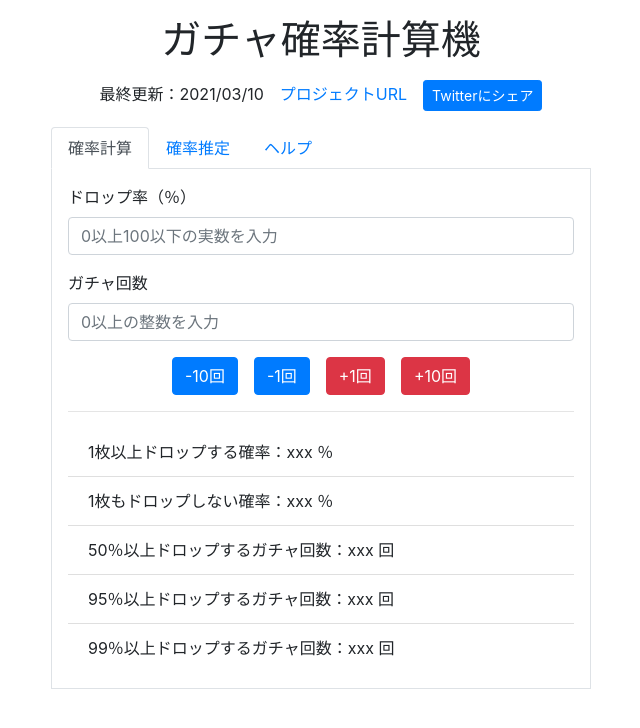
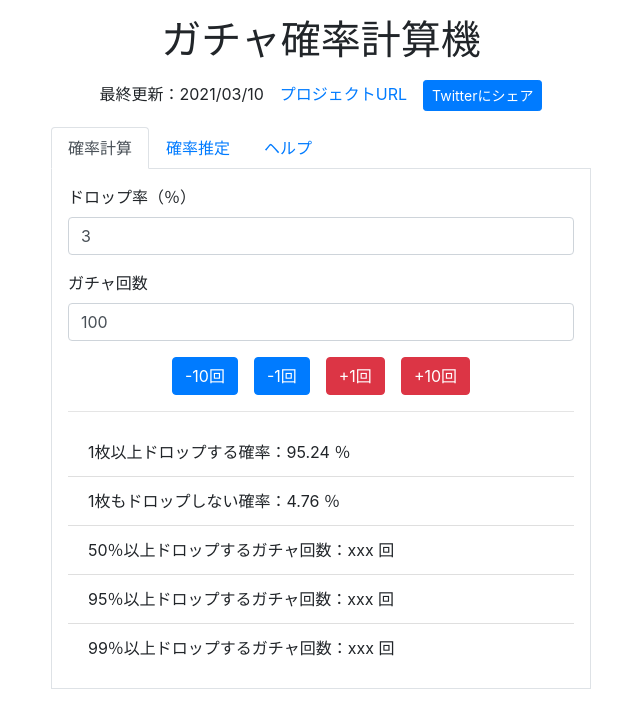
Before and after one commit to YSRKEN/CalcGachaProbTool, a React (Create React App) app in the folder gacha-prob-calculator/: page / in a window 1280 px wide. Shown: the top 728 px of the page, without its empty margins (319-959 px from the left). Built offline with nearby package versions, Linux system fonts and the light colour scheme.

Commit message:
[add] 1枚以上ドロップする確率、1枚もドロップしない確率を算出し、表示するようにした

```diff
--- a/gacha-prob-calculator/src/App.tsx
+++ b/gacha-prob-calculator/src/App.tsx
@@ -4,6 +4,7 @@ import { Col, Container, Row, Tab, Tabs } from 'react-bootstrap';
 import Title from './container/Title';
 import AppInfo from './container/AppInfo';
 import CalcProb from './container/CalcProb';
+import { CalcProbContext, useCalcProbStore } from './store/CalcProbStore';
 
 const App: React.FC = () => {
   return (
@@ -22,7 +23,9 @@ const App: React.FC = () => {
         <Col md={6}>
           <Tabs defaultActiveKey="calc" id="main-tab">
             <Tab className="border-bottom border-left border-right p-3" eventKey="calc" title="確率計算">
-              <CalcProb />
+              <CalcProbContext.Provider value={useCalcProbStore()}>
+                <CalcProb />
+              </CalcProbContext.Provider>
             </Tab>
             <Tab className="border-bottom border-left border-right p-3" eventKey="test" title="確率推定">
               bbb
--- a/gacha-prob-calculator/src/container/CalcProb.tsx
+++ b/gacha-prob-calculator/src/container/CalcProb.tsx
@@ -1,24 +1,22 @@
-import Decimal from 'decimal.js';
-import React from 'react';
+import React, { ChangeEvent, useContext } from 'react';
 import { Button, Form, ListGroup } from 'react-bootstrap';
+import { CalcProbContext } from '../store/CalcProbStore';
 
 const CalcProb: React.FC = () => {
-  const xPer = new Decimal('3');
-  const x = xPer.div(100);
-  const n = 100;
-  const ONE = new Decimal(1);
-  const prob = ONE.minus(ONE.minus(x).pow(n));
-  const probPer = prob.mul(100);
-  console.log(`ドロップ率${xPer.toString()}％、ガチャ回数${n}回⇒1枚以上ドロップ率${probPer.toFixed(1)}％`);
+  const { dropPer, gachaCount, anyDropPer, notDropPer, dispatch } = useContext(CalcProbContext);
 
   return <Form>
     <Form.Group>
       <Form.Label>ドロップ率（％）</Form.Label>
-      <Form.Control placeholder="0以上100以下の実数を入力" />
+      <Form.Control placeholder="0以上100以下の実数を入力" value={dropPer} onChange={(e: ChangeEvent<HTMLInputElement>) => {
+        dispatch({ type: 'setDropPer', message: e.currentTarget.value });
+      }} />
     </Form.Group>
     <Form.Group>
       <Form.Label>ガチャ回数</Form.Label>
-      <Form.Control placeholder="0以上の整数を入力" />
+      <Form.Control placeholder="0以上の整数を入力" value={gachaCount} onChange={(e: ChangeEvent<HTMLInputElement>) => {
+        dispatch({ type: 'setGachaCount', message: e.currentTarget.value });
+      }} />
     </Form.Group>
     <Form.Group className="d-none d-sm-block text-center">
       <Button className="mr-3">-10回</Button>
@@ -34,8 +32,8 @@ const CalcProb: React.FC = () => {
     </Form.Group>
     <hr />
     <ListGroup className="d-none d-sm-block" variant="flush">
-      <ListGroup.Item>1枚以上ドロップする確率：xxx ％</ListGroup.Item>
-      <ListGroup.Item>1枚もドロップしない確率：xxx ％</ListGroup.Item>
+      <ListGroup.Item>1枚以上ドロップする確率：{anyDropPer} ％</ListGroup.Item>
+      <ListGroup.Item>1枚もドロップしない確率：{notDropPer} ％</ListGroup.Item>
       <ListGroup.Item>50％以上ドロップするガチャ回数：xxx 回</ListGroup.Item>
       <ListGroup.Item>95％以上ドロップするガチャ回数：xxx 回</ListGroup.Item>
       <ListGroup.Item>99％以上ドロップするガチャ回数：xxx 回</ListGroup.Item>
--- /dev/null
+++ b/gacha-prob-calculator/src/store/CalcProbStore.ts
@@ -0,0 +1,60 @@
+import { createContext, useEffect, useState } from "react";
+import Decimal from 'decimal.js';
+
+type ActionType = 'setDropPer' | 'setGachaCount';
+
+interface Action {
+  type: ActionType;
+  message?: string;
+}
+
+interface CalcProbStore {
+  dropPer: string;
+  gachaCount: string;
+  anyDropPer: string;
+  notDropPer: string;
+  dispatch: (action: Action) => void;
+}
+
+export const useCalcProbStore = (): CalcProbStore => {
+  const [dropPer, setDropPer] = useState('3');
+  const [gachaCount, setGachaCount] = useState('100');
+  const [anyDropPer, setAnyDropPer] = useState('');
+  const [notDropPer, setNotDropPer] = useState('');
+
+  useEffect(() => {
+    try {
+      const xPer = new Decimal(dropPer);
+      const x = xPer.div(100);
+      const n = new Decimal(gachaCount).round();
+      const ONE = new Decimal(1);
+      const prob = ONE.sub(ONE.sub(x).pow(n));
+      setAnyDropPer(prob.mul(100).toFixed(2));
+      setNotDropPer(ONE.sub(prob).mul(100).toFixed(2));
+    } catch {
+      setAnyDropPer('---');
+      setNotDropPer('---');
+    }
+  }, [dropPer, gachaCount]);
+
+  const dispatch = (action: Action) => {
+    switch (action.type) {
+      case 'setDropPer':
+        setDropPer(action.message as string);
+        break;
+      case 'setGachaCount':
+        setGachaCount(action.message as string);
+        break;
+    }
+  };
+
+  return {
+    dropPer,
+    gachaCount,
+    anyDropPer,
+    notDropPer,
+    dispatch
+  };
+};
+
+export const CalcProbContext = createContext<CalcProbStore>({} as CalcProbStore);
```
